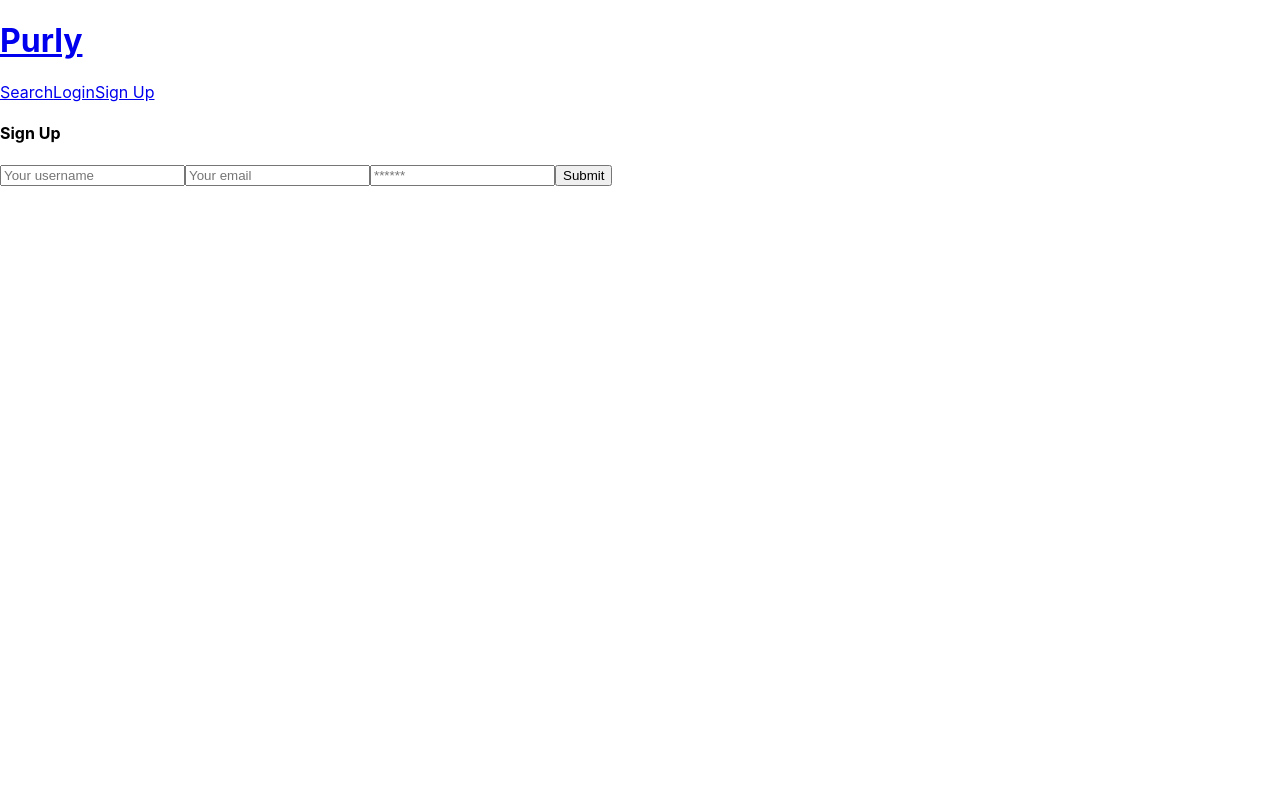
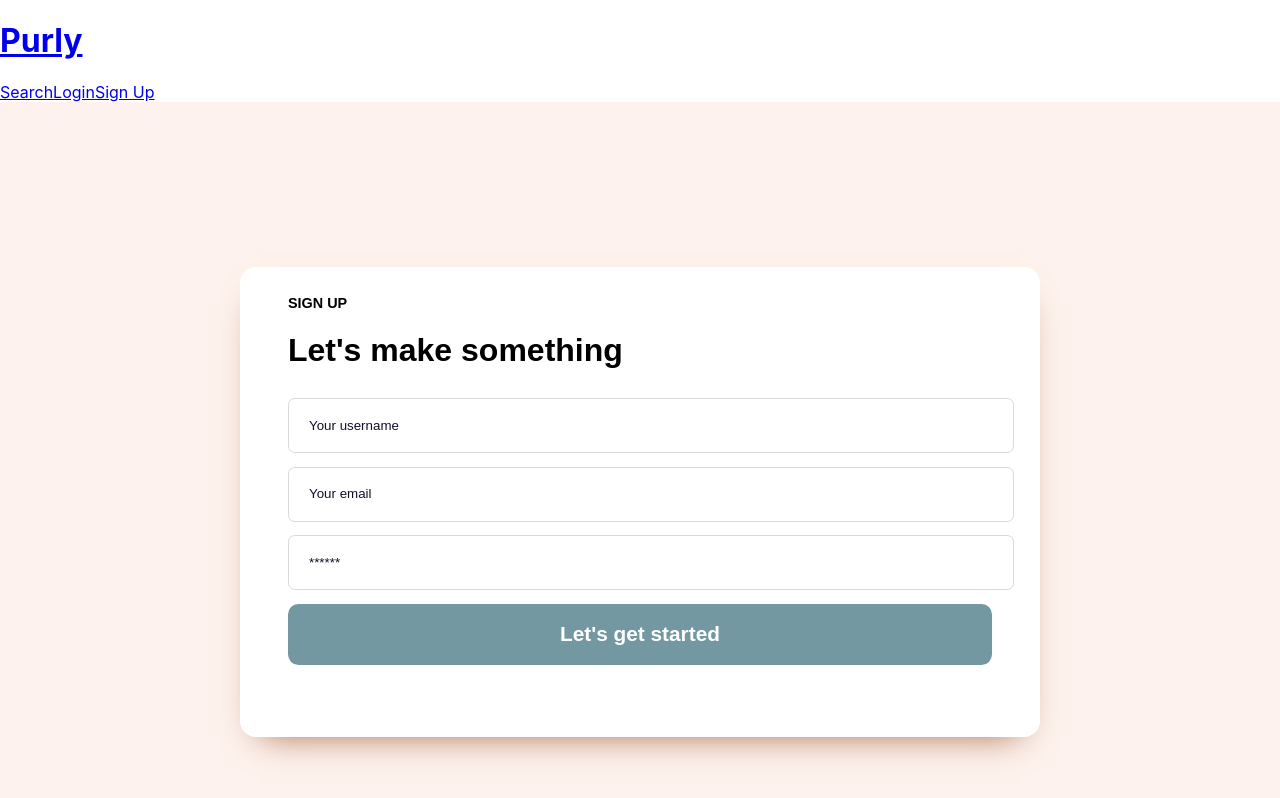
Before and after one commit to hectorromo06/purly, a React (Create React App) app in the folder client/: page /signup in a window 1280 px wide. Shown: the top 798 px of the page. Built offline with nearby package versions, Linux system fonts and the light colour scheme.

Commit message:
adding CSS styling to signup page

```diff
--- a/client/src/index.css
+++ b/client/src/index.css
@@ -64,3 +64,89 @@ code {
 .search-btn:hover {
   background-color: green;
 }
+
+.wrapper {
+  min-height: 100vh;
+  color: #000;
+  font-family: 'Muli', sans-serif;
+  font-size: 1rem;
+  background-color: #FDF2ED;
+  display: -ms-grid;
+  display: grid;
+  place-items: center;
+}
+
+.container {
+
+  background-color: #fff;
+  padding: 1em;
+  border-radius: 1em;
+  max-width: 768px;
+  display: -ms-grid;
+  display: grid;
+  place-items: center;
+  -webkit-box-shadow: 0px 17px 34px -20px #A66041;
+          box-shadow: 0px 17px 34px -20px #A66041;
+}
+
+.title {
+  margin-bottom: 0.9em;
+}
+
+.subtitle {
+  font-size: 0.9rem;
+  text-transform: uppercase;
+  margin-bottom: 0.5em;
+  font-weight: 700;
+}
+
+.text {
+  font-size: 1rem;
+  margin-bottom: 0.8em;
+}
+
+.submit {
+  color: #fff;
+  font-size: 1.3rem;
+  font-weight: 700;
+  background-color: #7498A1;
+  padding: 0.9em 0;
+  display: inline-block;
+  border: none;
+  border-radius: 0.5em;
+  width: 100%;
+  margin-bottom: 1.3em;
+}
+
+.content {
+  display: -ms-grid;
+  display: grid;
+  place-items: center;
+  padding: 0 2em;
+  margin-bottom: 1.8em;
+}
+
+.form-input {
+  padding: 0.5em 0 0.5em 1.5em;
+  line-height: 3;
+  width: 100%;
+  border: 1px solid #d9d9d9;
+  border-radius: 0.5em;
+  margin-bottom: 1em;
+}
+
+::-webkit-input-placeholder {
+  color: #111127;
+}
+
+:-ms-input-placeholder {
+  color: #111127;
+}
+
+::-ms-input-placeholder {
+  color: #111127;
+}
+
+::placeholder {
+  color: #111127;
+}
--- a/client/src/pages/Signup.js
+++ b/client/src/pages/Signup.js
@@ -37,12 +37,13 @@ const Signup = () => {
 
 
   return (
-    <main className="flex-row justify-center mb-4">
-      <div className="col-12 col-md-6">
-        <div className="card">
-          <h4 className="card-header">Sign Up</h4>
-          <div className="card-body">
+    <main className="wrapper">
+      <div className="container">
+          <title>Sign Up</title>
+          <div className="content">
             <form onSubmit={handleFormSubmit}>
+            <h2 class="subtitle">Sign Up</h2>
+            <h1 class="title">Let's make something</h1>
               <input
                 className="form-input"
                 placeholder="Your username"
@@ -70,15 +71,13 @@ const Signup = () => {
                 value={formState.password}
                 onChange={handleChange}
               />
-              <button className="btn d-block w-100" type="submit">
-                Submit
+              <button className="submit" type="submit">
+                Let's get started
               </button>
             </form>
-
             {error && <div>Signup failed</div>}
           </div>
         </div>
-      </div>
     </main>
   );
 };
--- a/client/src/pages/SinglePattern.js
+++ b/client/src/pages/SinglePattern.js
@@ -38,6 +38,8 @@ const SinglePattern = (props) => {
         </div>
       </div>
     </div>
+
+    // ADD COMMENT FUNCTIONALITY
   );
 }
 
```
